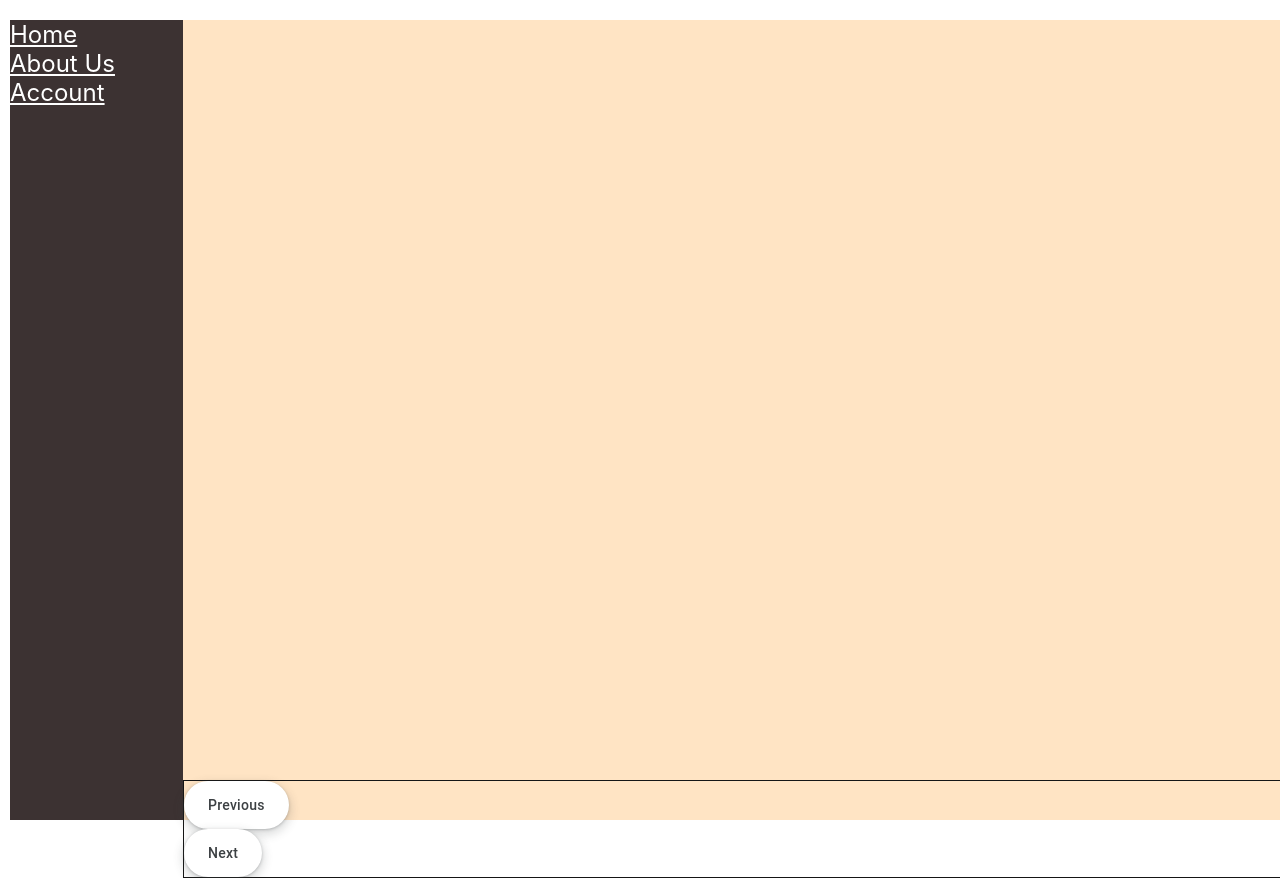
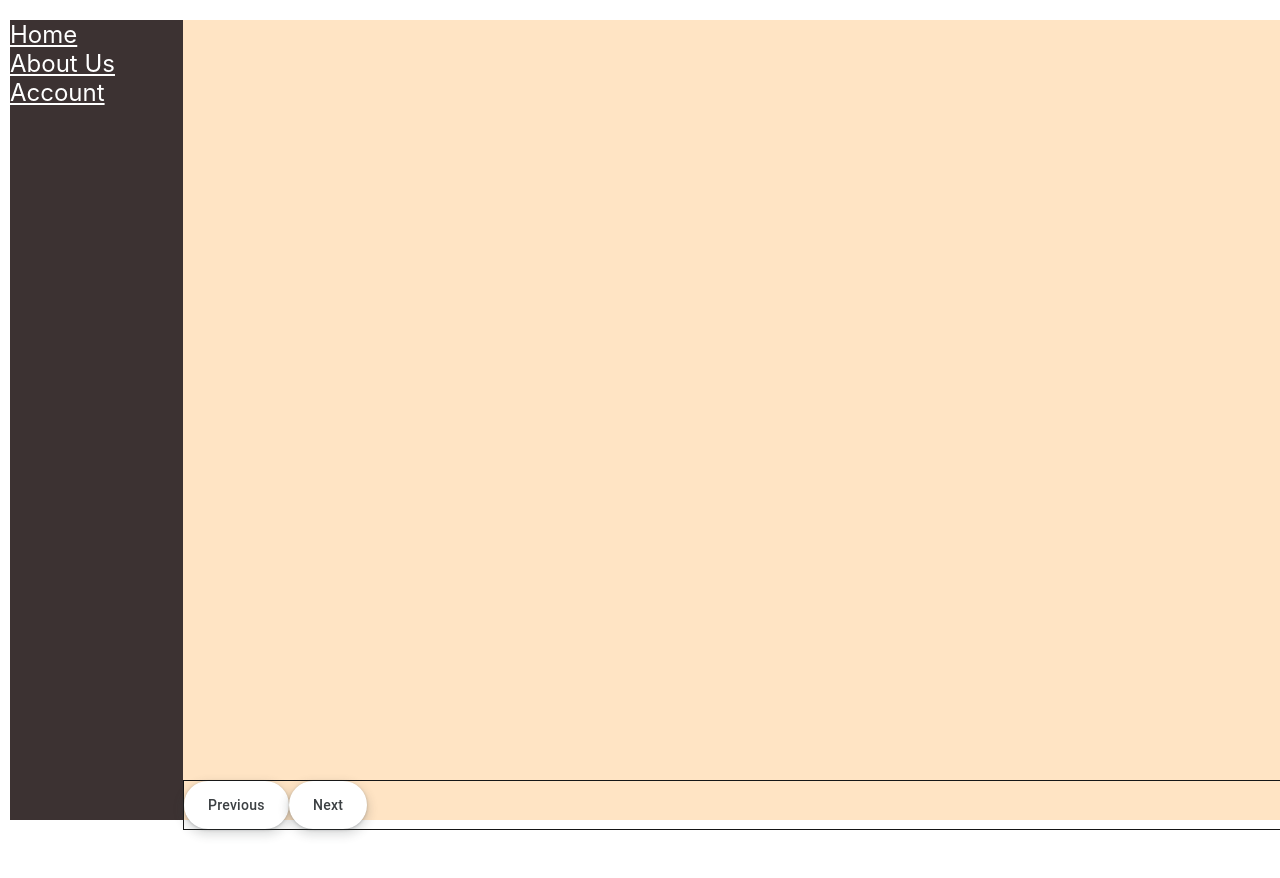
Before and after one commit to alexnoutashGTA/Ecommerce, a React (Create React App) app: page / in a window 1280 px wide. After the commit the page ends 830 px from the top, so only its background shows below. Built offline with nearby package versions, Linux system fonts and the light colour scheme.

Commit message:
in line block
in

```diff
--- a/src/App.css
+++ b/src/App.css
@@ -74,3 +74,11 @@ a{
         display: none;
     }
 }
+#previous_button_area{
+  display:inline-block;
+
+}
+
+#next_button_area{
+  display:inline-block;
+}
```
